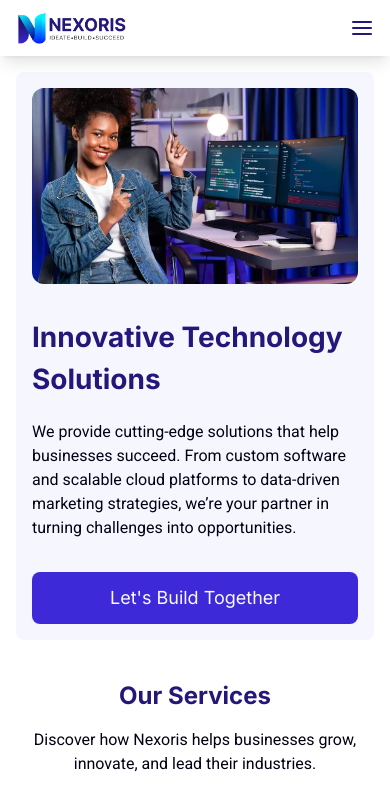
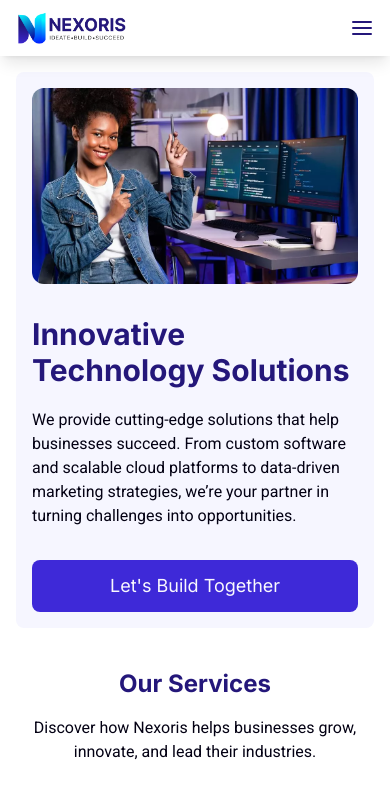
Before and after one commit to Cned7/nexoris-website, a Next.js app: page / in a window 390 px wide. Shown: the top 798 px of the page. Built offline with nearby package versions, Linux system fonts and the light colour scheme.

Commit message:
adjusted mobile title size

```diff
--- a/src/app/components/homepage/Hero.tsx
+++ b/src/app/components/homepage/Hero.tsx
@@ -6,7 +6,7 @@ export default function HomeHero() {
       <div className="flex justify-between flex-col-reverse md:flex-row gap-8 p-4 lg:p-8">
         {/* Left: Text Content */}
         <div className="flex flex-col md:w-1/2 lg:mt-10 w-full">
-          <h1 className="text-[28px] lg:text-4xl text-heading font-bold tracking-normal">
+          <h1 className=" text-3xl lg:text-4xl text-heading font-bold tracking-normal">
             Innovative Technology Solutions
           </h1>
           <article className="text-base font-body text-text mt-5 lg:mt-8">
```
